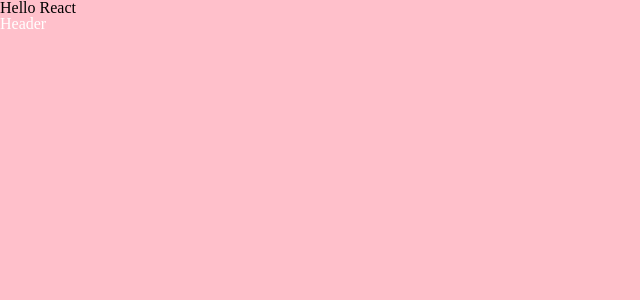
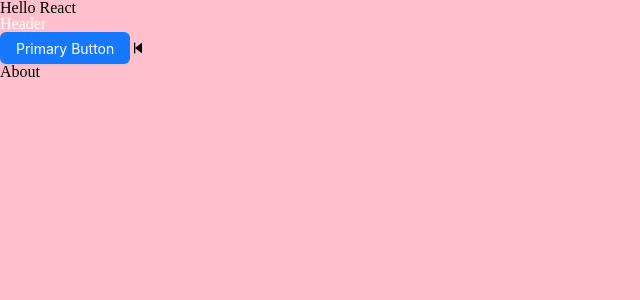
Before and after one commit to xrcc111/bs-management, a React (Vite) app: page /#/about in a window 1280 px wide. Shown: the top 300 px of the page, without its empty margins (0-640 px from the left). Built offline with nearby package versions, Linux system fonts and the light colour scheme.

Commit message:
配置路由

```diff
--- a/package.json
+++ b/package.json
@@ -9,6 +9,8 @@
     "preview": "vite preview"
   },
   "dependencies": {
+    "@ant-design/icons": "^4.8.0",
+    "antd": "^5.0.5",
     "react": "^18.2.0",
     "react-dom": "^18.2.0",
     "react-redux": "^8.0.5",
--- a/src/App.tsx
+++ b/src/App.tsx
@@ -1,13 +1,20 @@
 import { useState } from 'react'
 import Header from '@/components/Header'
+import { Button } from 'antd';
+import { StepBackwardOutlined } from '@ant-design/icons'
+import { useRoutes } from 'react-router-dom'
+import router from './router'
 
 function App() {
   const [count, setCount] = useState(0)
-
+  const outlet = useRoutes(router)
   return (
     <div className="App">
       Hello React
       <Header></Header>
+      <Button type="primary">Primary Button</Button>
+      <StepBackwardOutlined />
+      {outlet}
     </div>
   )
 }
--- a/src/main.tsx
+++ b/src/main.tsx
@@ -3,10 +3,13 @@ import ReactDOM from 'react-dom/client'
 import 'reset-css' // 初始化样式
 import '@/assets/styles/global.scss' // 全局样式
 import App from './App'
+import { HashRouter } from 'react-router-dom'
 
 
 ReactDOM.createRoot(document.getElementById('root') as HTMLElement).render(
   <React.StrictMode>
-    <App />
+    <HashRouter>
+      <App />
+    </HashRouter>
   </React.StrictMode>,
 )
--- /dev/null
+++ b/src/router/index.tsx
@@ -0,0 +1,29 @@
+import Home from '@/views/home'
+import { lazy, Suspense } from 'react'
+const About = lazy(() => import('@/views/about')) // 懒加载模式下可能需要 Suspense
+import { Navigate } from 'react-router-dom'
+import { RouteObject } from './types'
+
+const withLoadingComponent = (com: JSX.Element) => (
+  <Suspense fallback={<div>loading...</div>}>
+    {com}
+  </Suspense>
+)
+
+
+const routes: RouteObject[] = [
+  {
+    path: '/',
+    element: <Navigate to="/home" />,
+  },
+  {
+    path: '/home',
+    element: <Home />,
+  },
+  {
+    path: '/about',
+    element: withLoadingComponent(<About/>)
+  }
+]
+
+export default routes
--- /dev/null
+++ b/src/router/types/index.ts
@@ -0,0 +1,17 @@
+
+export interface MetaProps {
+  keepAlive?: boolean;
+  requiresAuth?: boolean;
+  title: string;
+  key?: string;
+}
+
+export interface RouteObject {
+  caseSensitive?: boolean;
+  children?: RouteObject[];
+  element?: React.ReactNode;
+  index?: false;
+  path?: string;
+  meta?: MetaProps;
+  isLink?: string;
+}
--- /dev/null
+++ b/src/views/about.tsx
@@ -0,0 +1,7 @@
+ const About = () => {
+  return (
+    <div>About</div>
+  )
+}
+
+export default About
--- /dev/null
+++ b/src/views/home.tsx
@@ -0,0 +1,5 @@
+export default function Home() {
+  return (
+    <div>Home</div>
+  )
+}
```
Also changed, not shown: 1 other file (tests, documents, lock files or other folders).
